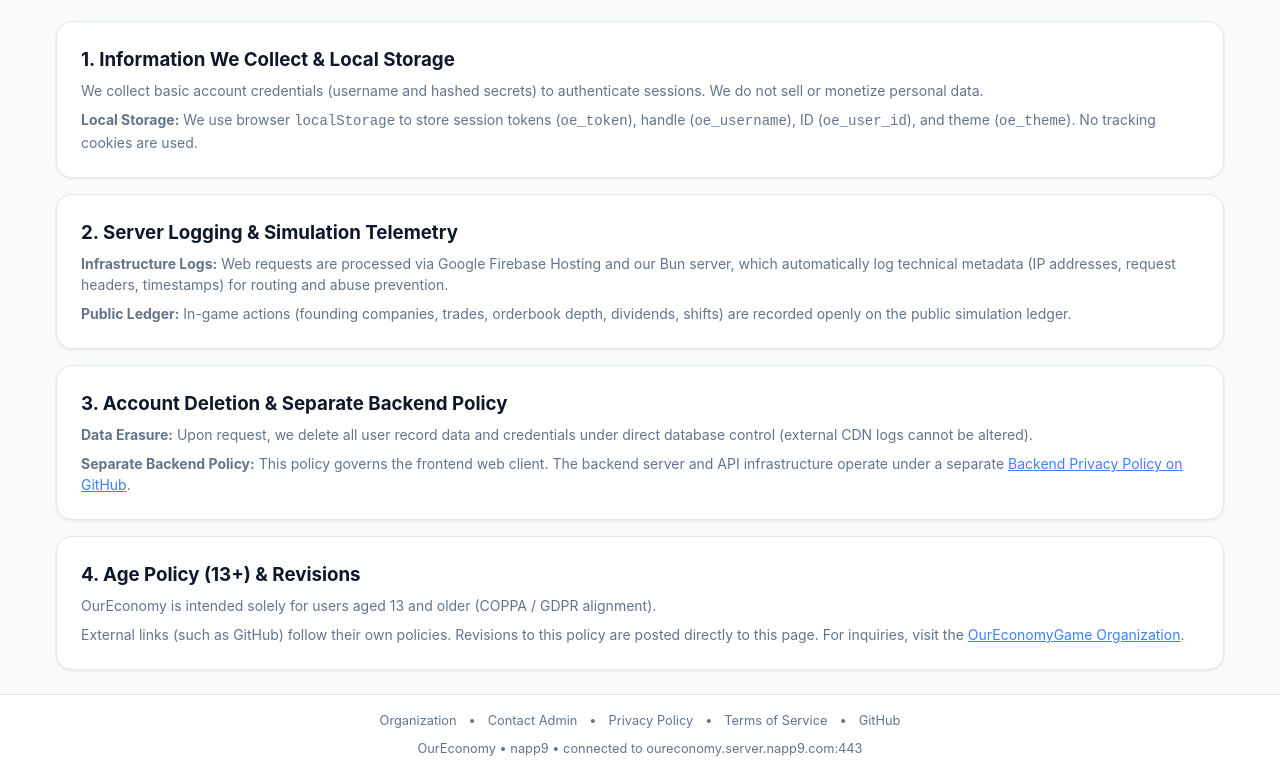
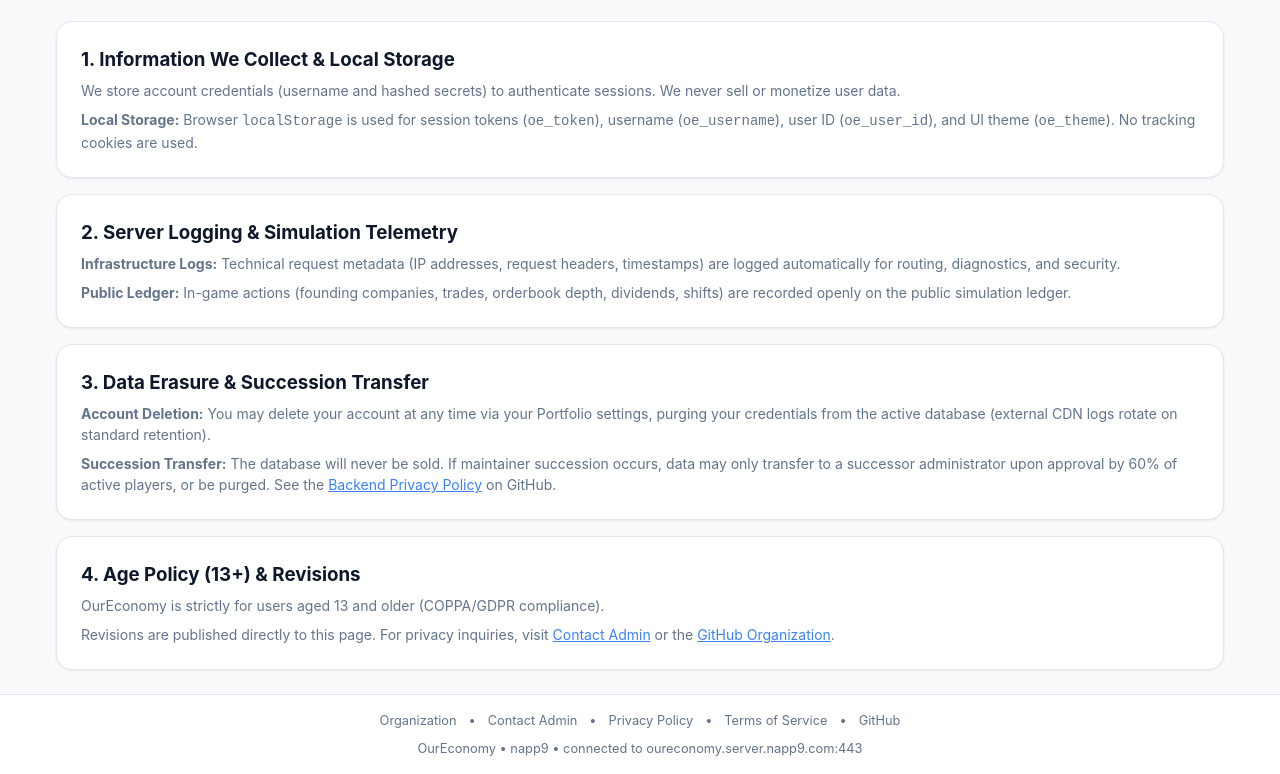
Before and after one commit to OurEconomyGame/frontend, a website: page public/privacy/index.html in a window 1280 px wide. Shown: the part 147-921 px from the top of the page. Drawn offline with Linux system fonts and the light colour scheme.

Commit message:
Streamline privacy policy and succession clause - AI

```diff
--- a/public/privacy/index.html
+++ b/public/privacy/index.html
@@ -16,17 +16,17 @@
     <div class="card" style="margin-bottom: 16px;">
       <h3 style="margin-bottom: 6px;">1. Information We Collect &amp; Local Storage</h3>
       <p style="color: var(--text-muted); font-size: 0.875rem; margin-bottom: 8px;">
-        We collect basic account credentials (username and hashed secrets) to authenticate sessions. We do not sell or monetize personal data.
+        We store account credentials (username and hashed secrets) to authenticate sessions. We never sell or monetize user data.
       </p>
       <p style="color: var(--text-muted); font-size: 0.875rem;">
-        <strong>Local Storage:</strong> We use browser <code>localStorage</code> to store session tokens (<code>oe_token</code>), handle (<code>oe_username</code>), ID (<code>oe_user_id</code>), and theme (<code>oe_theme</code>). No tracking cookies are used.
+        <strong>Local Storage:</strong> Browser <code>localStorage</code> is used for session tokens (<code>oe_token</code>), username (<code>oe_username</code>), user ID (<code>oe_user_id</code>), and UI theme (<code>oe_theme</code>). No tracking cookies are used.
       </p>
     </div>
 
     <div class="card" style="margin-bottom: 16px;">
       <h3 style="margin-bottom: 6px;">2. Server Logging &amp; Simulation Telemetry</h3>
       <p style="color: var(--text-muted); font-size: 0.875rem; margin-bottom: 8px;">
-        <strong>Infrastructure Logs:</strong> Web requests are processed via Google Firebase Hosting and our Bun server, which automatically log technical metadata (IP addresses, request headers, timestamps) for routing and abuse prevention.
+        <strong>Infrastructure Logs:</strong> Technical request metadata (IP addresses, request headers, timestamps) are logged automatically for routing, diagnostics, and security.
       </p>
       <p style="color: var(--text-muted); font-size: 0.875rem;">
         <strong>Public Ledger:</strong> In-game actions (founding companies, trades, orderbook depth, dividends, shifts) are recorded openly on the public simulation ledger.
@@ -34,22 +34,22 @@
     </div>
 
     <div class="card" style="margin-bottom: 16px;">
-      <h3 style="margin-bottom: 6px;">3. Account Deletion &amp; Separate Backend Policy</h3>
+      <h3 style="margin-bottom: 6px;">3. Data Erasure &amp; Succession Transfer</h3>
       <p style="color: var(--text-muted); font-size: 0.875rem; margin-bottom: 8px;">
-        <strong>Data Erasure:</strong> Upon request, we delete all user record data and credentials under direct database control (external CDN logs cannot be altered).
+        <strong>Account Deletion:</strong> You may delete your account at any time via your Portfolio settings, purging your credentials from the active database (external CDN logs rotate on standard retention).
       </p>
       <p style="color: var(--text-muted); font-size: 0.875rem;">
-        <strong>Separate Backend Policy:</strong> This policy governs the frontend web client. The backend server and API infrastructure operate under a separate <a href="https://github.com/OurEconomyGame/server" target="_blank" rel="noopener" style="color: var(--primary);">Backend Privacy Policy on GitHub</a>.
+        <strong>Succession Transfer:</strong> The database will never be sold. If maintainer succession occurs, data may only transfer to a successor administrator upon approval by 60% of active players, or be purged. See the <a href="https://github.com/OurEconomyGame/server" target="_blank" rel="noopener" style="color: var(--primary);">Backend Privacy Policy</a> on GitHub.
       </p>
     </div>
 
     <div class="card">
       <h3 style="margin-bottom: 6px;">4. Age Policy (13+) &amp; Revisions</h3>
       <p style="color: var(--text-muted); font-size: 0.875rem; margin-bottom: 8px;">
-        OurEconomy is intended solely for users aged 13 and older (COPPA / GDPR alignment).
+        OurEconomy is strictly for users aged 13 and older (COPPA/GDPR compliance).
       </p>
       <p style="color: var(--text-muted); font-size: 0.875rem;">
-        External links (such as GitHub) follow their own policies. Revisions to this policy are posted directly to this page. For inquiries, visit the <a href="https://github.com/OurEconomyGame" target="_blank" rel="noopener" style="color: var(--primary);">OurEconomyGame Organization</a>.
+        Revisions are published directly to this page. For privacy inquiries, visit <a href="/contact/" style="color: var(--primary);">Contact Admin</a> or the <a href="https://github.com/OurEconomyGame" target="_blank" rel="noopener" style="color: var(--primary);">GitHub Organization</a>.
       </p>
     </div>
   </main>
```
